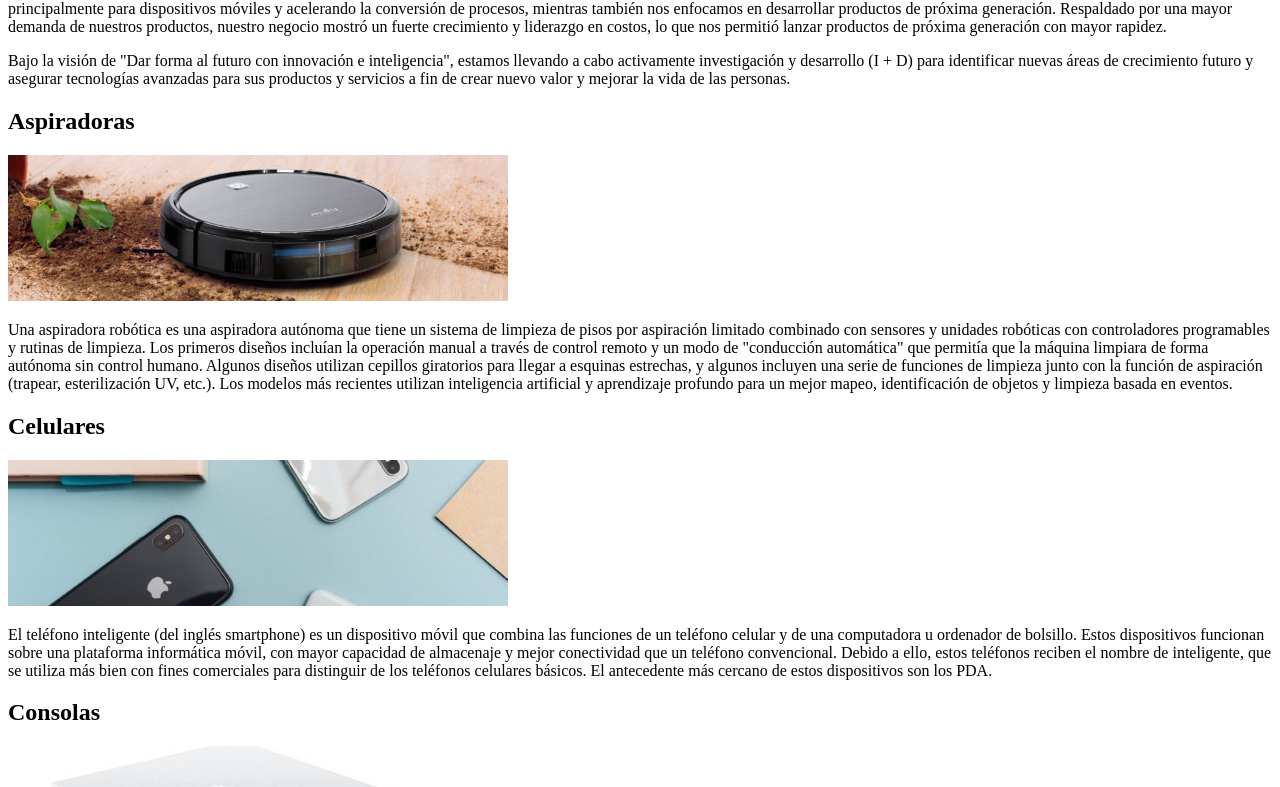
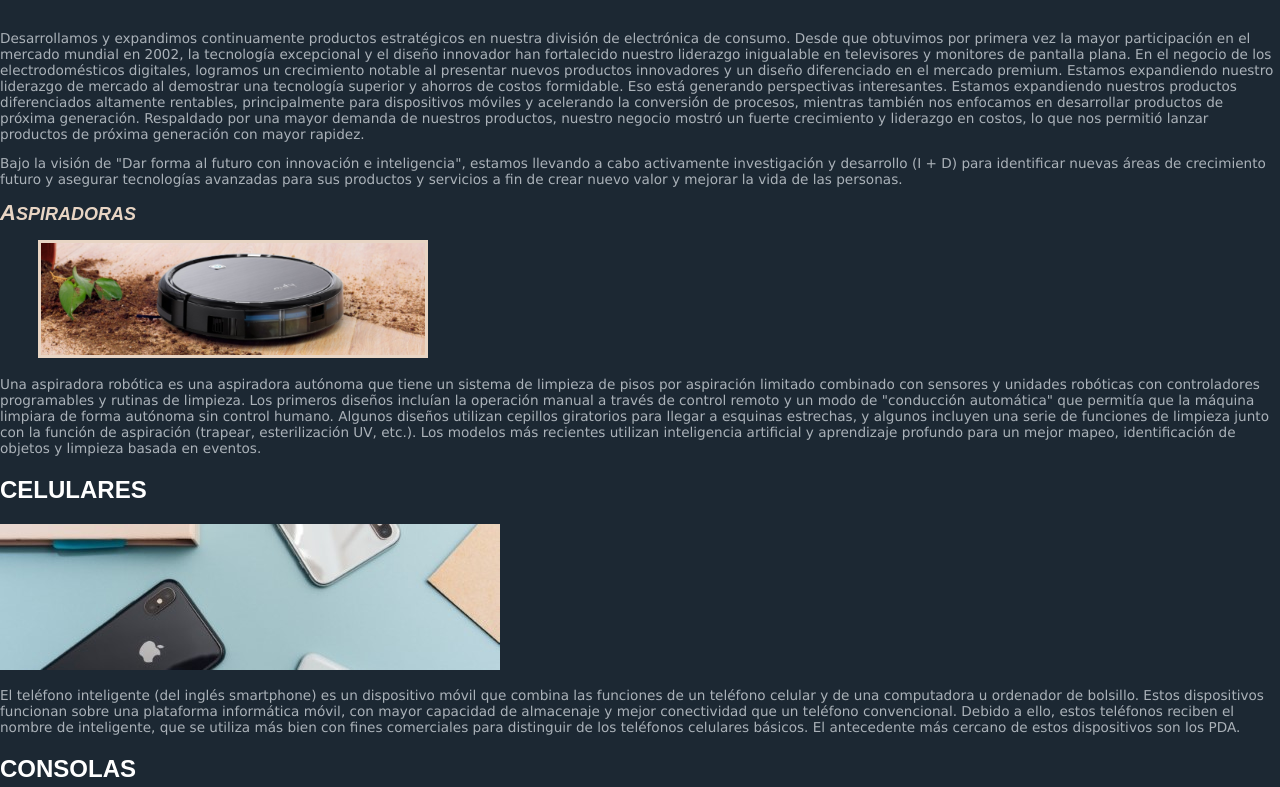
Before and after one commit to Eve2104/Practico-2, a plain HTML site: page Ejercicio_1/index.html in a window 1280 px wide. Shown: the part 152-939 px from the top of the page. Drawn offline with Linux system fonts and the light colour scheme.

Commit message:
Modificaciones en CSS-Practico 1

```diff
--- a/Ejercicio_1/assets/css/estilos.css
+++ b/Ejercicio_1/assets/css/estilos.css
@@ -0,0 +1,45 @@
+body {
+    background-color: #1c2833 ;
+    font-family: Arial, sans-serif;
+    margin: 0;
+    padding: 0;
+    color: #fff;
+}
+
+.encabezado {
+    font-size: 18px;
+    font-style: italic;
+    font-weight: bolder;
+    font-family: Arial, sans-serif;
+    color: #E8D5C4; /* Color beige para el texto */
+    text-transform: uppercase;
+    position: relative;
+}
+.letra-grande {
+    font-size: 22px; /* Tamaño más grande para la letra A */
+    line-height: 1; /* Alineación con el texto restante */
+    color: #E8D5C4; /* Mantiene el mismo color del texto */
+    font-weight: bolder;
+}
+.img-aspiradora {
+    width: 30%;
+    height: 70%;
+    position: relative;
+    margin-left: 3%;
+    border-width: 3px;
+    border-color:#E8D5C4;
+    border-style: solid;
+}
+h1 {
+    text-align: center;
+    margin-top: 30px;
+    font-size: 70px;
+    color: #273746;
+    background-color: #fff;
+    font-family: Impact, Charcoal, sans-serif;
+}
+p {
+    font-family: 'Lucida Sans Unicode', 'Lucida Grande', sans-serif;
+    font-size: 13.6px;
+    color: #abb2b9;
+}
--- a/Ejercicio_1/index.html
+++ b/Ejercicio_1/index.html
@@ -29,9 +29,9 @@
     productos y servicios a fin de crear nuevo valor y mejorar la vida de las personas.
 </p>
 
-<h2>Aspiradoras</h2>
+<h2 class="encabezado"><span class="letra-grande">A</span>SPIRADORAS</h2>
 
-<img src="./assets/images/aspiradoras.png"/>
+<img class="img-aspiradora" src="./assets/images/aspiradoras.png"/>
 <p>
     Una aspiradora robótica es una aspiradora autónoma que tiene un sistema de limpieza de pisos por aspiración limitado
     combinado con sensores y unidades robóticas con controladores programables y rutinas de limpieza. Los primeros diseños
@@ -42,7 +42,7 @@
     mejor mapeo, identificación de objetos y limpieza basada en eventos.
 </p>
 
-<h2>Celulares</h2>
+<h2>CELULARES</h2>
 <img src="./assets/images/celulares.jpg"/>
 <p>
     El teléfono inteligente (del inglés smartphone) es un dispositivo móvil que combina las funciones de un teléfono celular
@@ -52,7 +52,7 @@
     básicos. El antecedente más cercano de estos dispositivos son los PDA.
 </p>
 
-<h2>Consolas</h2>
+<h2>CONSOLAS</h2>
 <img src="./assets/images/consolas.jpg"/>
 <p>
     Una videoconsola es un pequeño sistema electrónico que está diseñado para ejecutar juegos desarrollados en una
@@ -62,7 +62,7 @@
     portátil, que cuenta con una pantalla de visualización integrada y una fuente de alimentación propia (baterías o pilas).
 </p>
 
-<h2>Home theaters</h2>
+<h2>HOME THEATERS</h2>
 <img src="./assets/images/home-theaters.jpg"/>
 <p>
     El cine en casa, también llamado cine hogareño, cine casero o teatro en casa (en inglés home cinema) es un sistema que
@@ -74,7 +74,7 @@
     La reproducción de audio de calidad se consigue con un sistema de sonido envolvente de alta fidelidad.
 </p>
 
-<h2>Televisores</h2>
+<h2>TELEVISORES</h2>
 <img src="./assets/images/televisores.jpeg"/>
 <p>
     La televisión inteligente (en inglés: Smart TV) es la integración de internet y de las características web 2.0 a la
--- a/Ejercicio_3/CSS/Global.css
+++ /dev/null
@@ -1 +0,0 @@
-h1,h2,h3 {font-family: 'Lucida Sans', 'Lucida Sans Regular', 'Lucida Grande', 'Lucida Sans Unicode', Geneva, Verdana, sans-serif;
```
Also changed, not shown: Ejercicio_3/CSS/Index.css (deleted).
